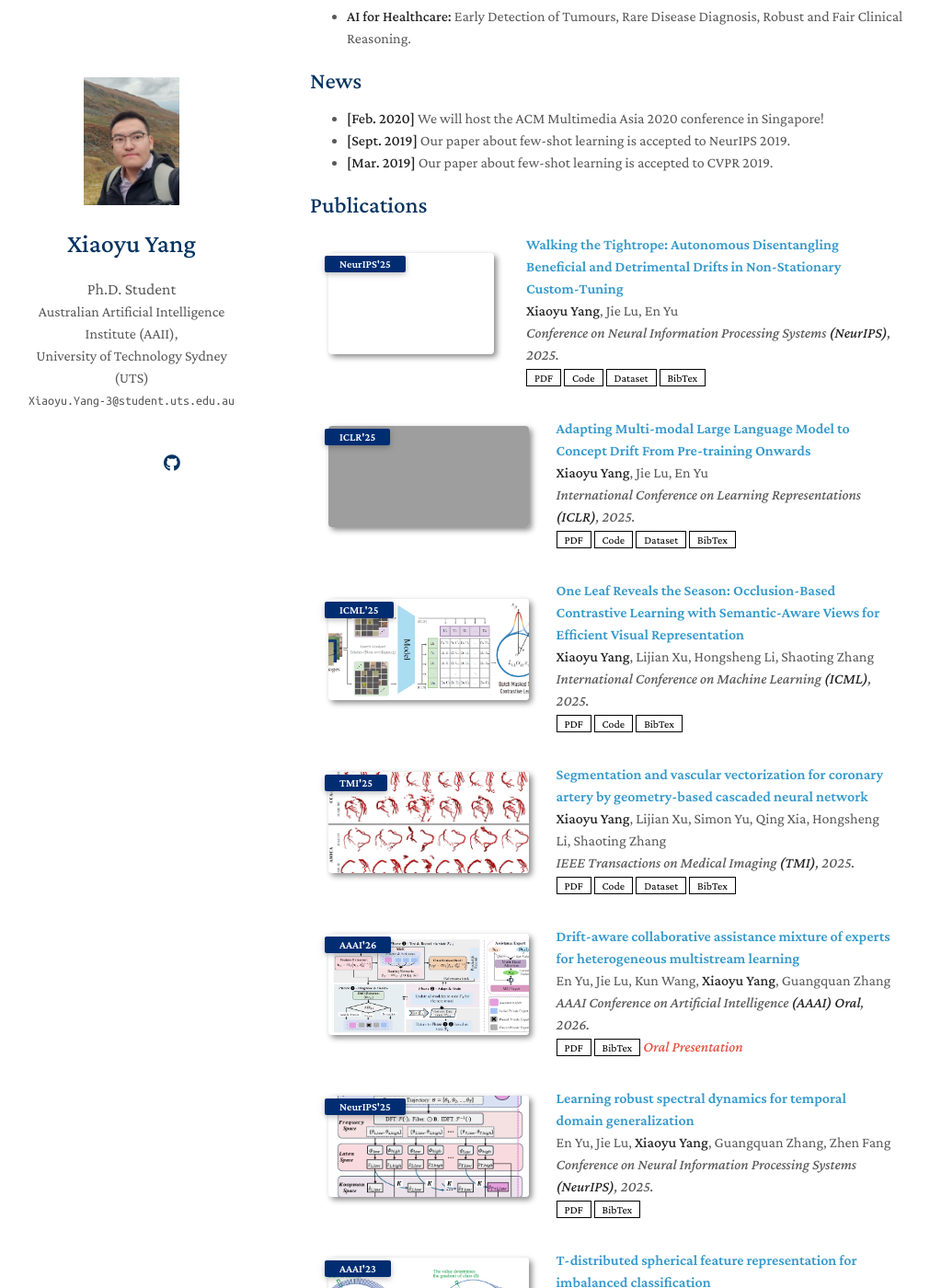
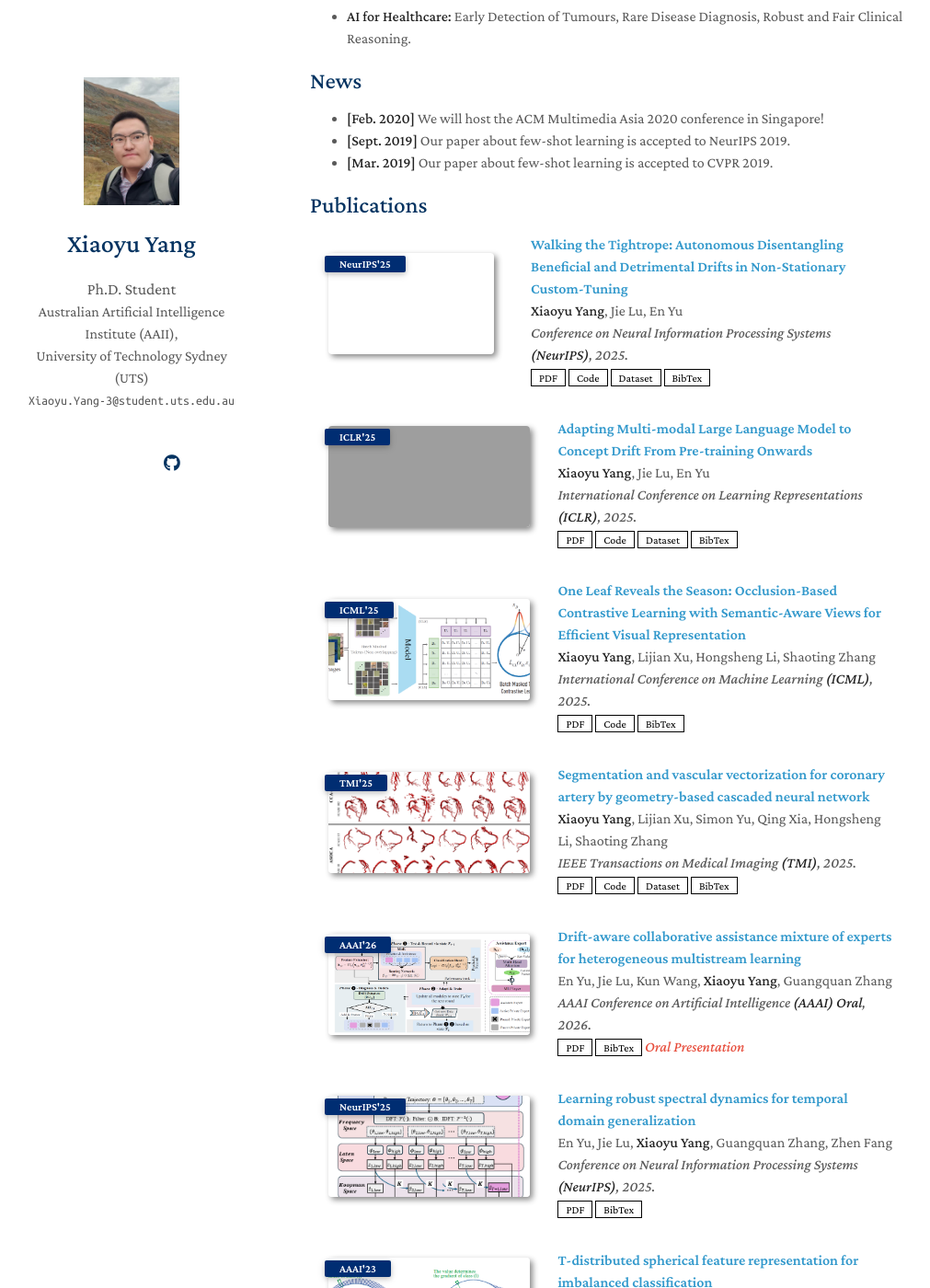
Before and after one commit to XiaoyuYoung/XiaoyuYoung.github.io, a Jekyll site: the page built from index.md, in a window 1280 px wide and 1400 px high, scrolled down 333 px. Shown: the whole window at 92% size, without its empty margins (133-1144 px from the left). Built offline with Jekyll 4.4.1, drawn with Linux system fonts in a browser that asks for light colours; a style sheet for code colours, icons or effects is not loaded; our own code applies the rules of GitHub Pages for plain Markdown files; grey boxes are pictures that could not be loaded.

Commit message:
Update publications.css

```diff
--- a/assets/css/publications.css
+++ b/assets/css/publications.css
@@ -79,4 +79,12 @@ blockquote { background: var(--global-bg-color); border-left: 2px solid var(--gl
 
 .publications ol.bibliography li div.abstract.hidden.open { border-color: var(--global-text-color); }
 
-.publications ol.bibliography li .teaser { border-radius: 8px; box-shadow: 3px 3px 6px #888; height: 123px; width: 270px; margin-top: 5px; margin-left: 5px; margin-bottom: 5px; object-fit: cover; }
+/* .publications ol.bibliography li .teaser { border-radius: 8px; box-shadow: 3px 3px 6px #888; height: 123px; width: 270px; margin-top: 5px; margin-left: 5px; margin-bottom: 5px; object-fit: cover; } */
+
+.publications ol.bibliography li .teaser {
+    border-radius: 8px;
+    box-shadow: 3px 3px 6px #888;
+    /* 删掉或注释掉具体的 width 和 height */
+    margin: 5px;
+    object-fit: cover;
+}
```
